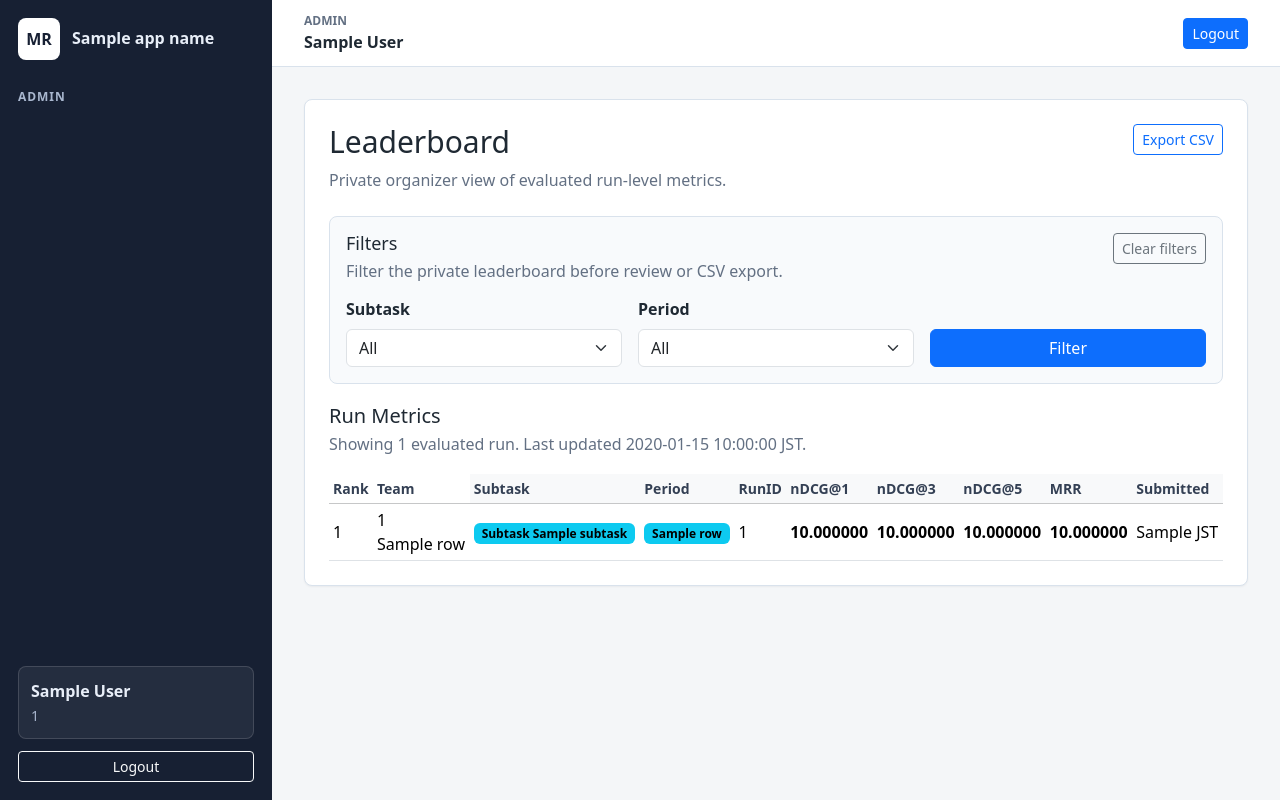
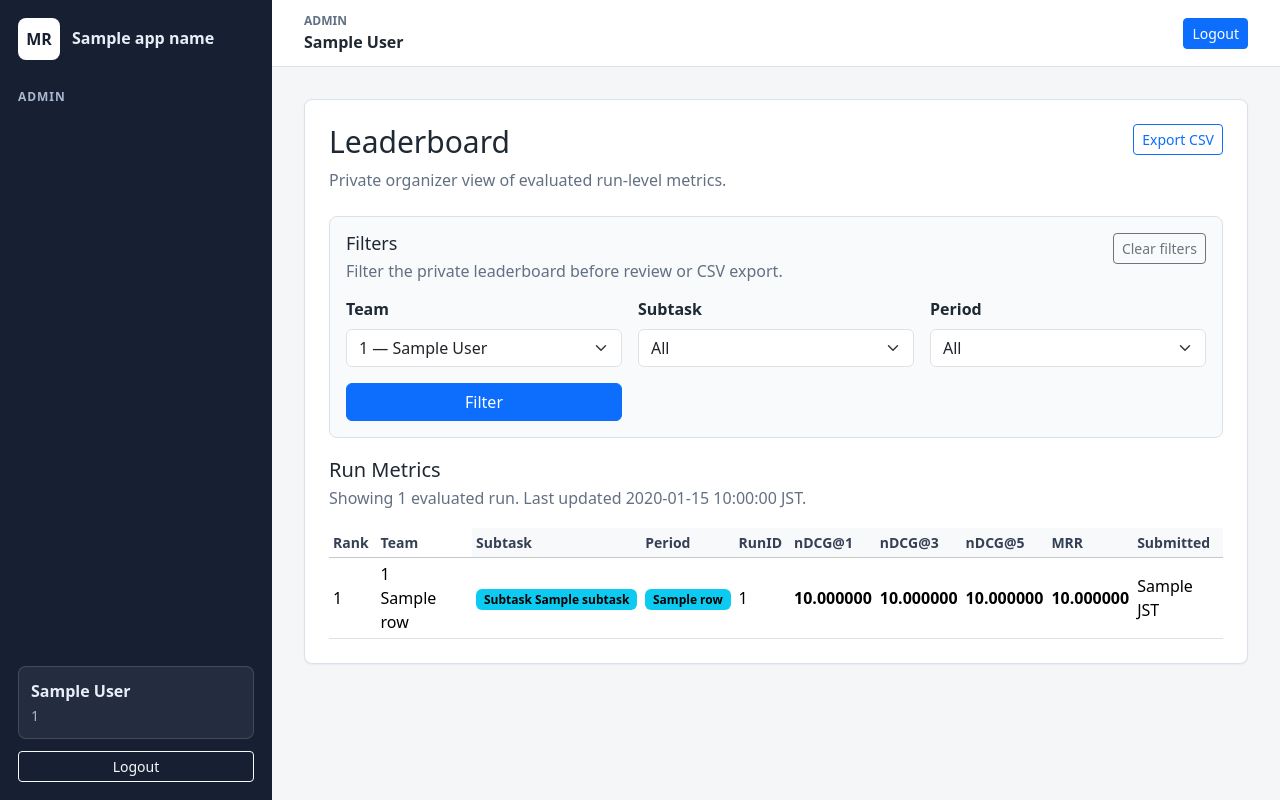
Before and after one commit to modelretrieval-1/modelretrieval-1-submission-site, a FastAPI app: template app/templates/admin_leaderboard.html in a window 1280 px wide. Run offline with FastAPI, Linux system fonts and the light colour scheme; the template is opened without the code that fills it: most values are stand-ins (such as "Sample title", 1, 10 or a date in 2020).

Commit message:
feat(admin): improve leaderboard filtering and sorting

```diff
--- a/app/evaluation.py
+++ b/app/evaluation.py
@@ -635,6 +635,7 @@ def list_latest_team_submission_summaries(
 def list_leaderboard_rows(
     connection: sqlite3.Connection,
     *,
+    team_id: str | None = None,
     subtask: str | None = None,
     period_name: str | None = None,
 ) -> tuple[LeaderboardRow, ...]:
@@ -643,6 +644,9 @@ def list_leaderboard_rows(
     if subtask:
         where_clauses.append("submissions.subtask = ?")
         parameters.append(subtask)
+    if team_id:
+        where_clauses.append("teams.team_id = ?")
+        parameters.append(team_id)
     if period_name:
         where_clauses.append("submission_periods.name = ?")
         parameters.append(period_name)
--- a/app/routes/admin.py
+++ b/app/routes/admin.py
@@ -328,9 +328,11 @@ def render_admin_submission_detail(
 
 
 def get_leaderboard_filters(request: Request) -> dict[str, str]:
+    requested_team = request.query_params.get("team_id", "").strip()
     requested_subtask = request.query_params.get("subtask", "").strip().upper()
     requested_period = request.query_params.get("period", "").strip().lower()
     return {
+        "team_id": requested_team,
         "subtask": requested_subtask if requested_subtask in {"A", "B"} else "",
         "period": requested_period if requested_period in {"normal", "late"} else "",
     }
@@ -381,8 +383,10 @@ def render_admin_leaderboard(request: Request, *, account) -> HTMLResponse:
     app_settings: Settings = request.app.state.settings
     filters = get_leaderboard_filters(request)
     with connect(app_settings.database_path) as connection:
+        teams = list_teams(connection)
         rows = list_leaderboard_rows(
             connection,
+            team_id=filters["team_id"] or None,
             subtask=filters["subtask"] or None,
             period_name=filters["period"] or None,
         )
@@ -393,6 +397,7 @@ def render_admin_leaderboard(request: Request, *, account) -> HTMLResponse:
             "app_name": app_settings.app_name,
             "account": account,
             "rows": rows,
+            "teams": teams,
             "filters": filters,
             "export_query": urlencode({key: value for key, value in filters.items() if value}),
             "last_updated_jst": datetime.now(JST).strftime("%Y-%m-%d %H:%M:%S"),
@@ -885,6 +890,7 @@ def admin_leaderboard_csv(request: Request) -> Response:
     with connect(app_settings.database_path) as connection:
         rows = list_leaderboard_rows(
             connection,
+            team_id=filters["team_id"] or None,
             subtask=filters["subtask"] or None,
             period_name=filters["period"] or None,
         )
--- a/app/static/app.css
+++ b/app/static/app.css
@@ -410,6 +410,17 @@ label {
   background: var(--app-accent-soft);
 }
 
+.submission-lifecycle.is-finished li.is-complete,
+.submission-lifecycle.is-finished li.is-current {
+  border-color: var(--app-border);
+  color: var(--app-muted);
+  font-weight: 600;
+}
+
+.submission-lifecycle.is-finished li.is-current {
+  background: #f1f3f5;
+}
+
 @media (max-width: 640px) {
   .submission-lifecycle {
     display: grid;
@@ -535,6 +546,30 @@ thead .review-identifying {
   white-space: nowrap;
 }
 
+.leaderboard-sort {
+  display: inline-flex;
+  align-items: center;
+  gap: 4px;
+  width: 100%;
+  padding: 0;
+  border: 0;
+  background: transparent;
+  color: inherit;
+  font: inherit;
+  font-weight: 700;
+  text-align: inherit;
+}
+
+.leaderboard-sort:hover,
+.leaderboard-sort:focus-visible {
+  color: var(--app-accent);
+  text-decoration: underline;
+}
+
+.leaderboard-sort-indicator {
+  font-size: 0.7em;
+}
+
 .table td {
   vertical-align: middle;
 }
@@ -560,6 +595,7 @@ thead .review-identifying {
 
 .metric-table .metric-value {
   text-align: right;
+  background: var(--app-accent-soft);
 }
 
 .metric-table .metric-primary {
--- a/app/templates/admin_leaderboard.html
+++ b/app/templates/admin_leaderboard.html
@@ -23,6 +23,15 @@
         <a class="btn btn-outline-secondary btn-sm" href="/admin/leaderboard">Clear filters</a>
       </div>
       <form method="get" action="/admin/leaderboard" class="form-grid">
+        <div>
+          <label class="form-label" for="leaderboard_team">Team</label>
+          <select class="form-select" id="leaderboard_team" name="team_id">
+            <option value="">All</option>
+            {% for team in teams %}
+              <option value="{{ team.team_id }}" {% if filters.team_id == team.team_id %}selected{% endif %}>{{ team.team_id }} — {{ team.display_name }}</option>
+            {% endfor %}
+          </select>
+        </div>
         <div>
           <label class="form-label" for="leaderboard_subtask">Subtask</label>
           <select class="form-select" id="leaderboard_subtask" name="subtask">
@@ -51,58 +60,55 @@
     </div>
 
     <div class="table-wrap">
-      <table class="table table-sm table-hover align-middle">
+      <table id="leaderboardTable" class="table table-sm table-hover align-middle">
         <thead class="table-light">
           <tr>
-            <th class="review-identifying">Rank</th>
-            <th class="review-identifying">Team</th>
-            <th>Subtask</th>
-            <th>Period</th>
-            <th>RunID</th>
-            <th>nDCG@1</th>
-            <th class="metric-primary">nDCG@3</th>
-            <th class="metric-primary">nDCG@5</th>
-            <th class="metric-primary">MRR</th>
-            <th>Submitted</th>
+            {% for column in (("Rank", "number", "review-identifying"), ("Team", "text", "review-identifying"), ("Subtask", "text", ""), ("Period", "text", ""), ("RunID", "text", ""), ("nDCG@1", "number", ""), ("nDCG@3", "number", "metric-primary"), ("nDCG@5", "number", "metric-primary"), ("MRR", "number", "metric-primary"), ("Submitted", "text", "")) %}
+              <th class="{{ column[2] }}" aria-sort="none">
+                <button class="leaderboard-sort" type="button" data-sort-column="{{ loop.index0 }}" data-sort-type="{{ column[1] }}">{{ column[0] }}<span class="leaderboard-sort-indicator" aria-hidden="true"></span></button>
+              </th>
+            {% endfor %}
           </tr>
         </thead>
         <tbody>
           {% for row in rows %}
             <tr>
-              <td class="review-identifying">{{ loop.index }}</td>
-              <td class="review-identifying">{{ row.team_public_id }}<br>{{ row.team_display_name }}</td>
-              <td><span class="badge text-bg-info">Subtask {{ row.subtask }}</span></td>
-              <td>
+              <td class="review-identifying" data-sort-value="{{ loop.index }}">{{ loop.index }}</td>
+              <td class="review-identifying" data-sort-value="{{ row.team_public_id }} {{ row.team_display_name }}">{{ row.team_public_id }}<br>{{ row.team_display_name }}</td>
+              <td data-sort-value="{{ row.subtask }}"><span class="badge text-bg-info">Subtask {{ row.subtask }}</span></td>
+              <td data-sort-value="{{ row.period_name }}">
+                <span>
                 <span class="badge text-bg-{% if row.period_name == 'normal' %}primary{% else %}info{% endif %}">
                   {{ row.period_name }}
                 </span>
+                </span>
               </td>
-              <td>{{ row.run_id }}</td>
-              <td class="metric-value">
+              <td data-sort-value="{{ row.run_id }}">{{ row.run_id }}</td>
+              <td class="metric-value" data-sort-value="{{ row.metric_values.get('ndcg@1', '') }}">
                 {% if row.metric_values.get("ndcg@1") is not none %}
                   {{ "%.6f"|format(row.metric_values.get("ndcg@1")) }}
                 {% endif %}
               </td>
-              <td class="metric-value">
+              <td class="metric-value" data-sort-value="{{ row.metric_values.get('ndcg@3', '') }}">
                 {% if row.metric_values.get("ndcg@3") is not none %}
                   {{ "%.6f"|format(row.metric_values.get("ndcg@3")) }}
                 {% endif %}
               </td>
-              <td class="metric-value">
+              <td class="metric-value" data-sort-value="{{ row.metric_values.get('ndcg@5', '') }}">
                 {% if row.metric_values.get("ndcg@5") is not none %}
                   {{ "%.6f"|format(row.metric_values.get("ndcg@5")) }}
                 {% endif %}
               </td>
-              <td class="metric-value">
+              <td class="metric-value" data-sort-value="{{ row.metric_values.get('mrr', '') }}">
                 {% if row.metric_values.get("mrr") is not none %}
                   {{ "%.6f"|format(row.metric_values.get("mrr")) }}
                 {% endif %}
               </td>
-              <td>{{ row.submitted_at_jst }} JST</td>
+              <td data-sort-value="{{ row.submitted_at_jst }}">{{ row.submitted_at_jst }} JST</td>
             </tr>
           {% else %}
             <tr>
-              <td colspan="9"><p class="empty-state">No evaluated submissions match these filters.</p></td>
+              <td colspan="10"><p class="empty-state">No evaluated submissions match these filters.</p></td>
             </tr>
           {% endfor %}
         </tbody>
@@ -110,3 +116,49 @@
     </div>
   </section>
 {% endblock %}
+
+{% block scripts %}
+  <script>
+    (() => {
+      const table = document.getElementById("leaderboardTable");
+      if (!table) return;
+      const body = table.tBodies[0];
+      const buttons = table.querySelectorAll(".leaderboard-sort");
+      let activeColumn = null;
+      let direction = 1;
+
+      buttons.forEach((button) => {
+        button.addEventListener("click", () => {
+          const column = Number(button.dataset.sortColumn);
+          if (activeColumn === column) direction *= -1;
+          else { activeColumn = column; direction = 1; }
+          const type = button.dataset.sortType;
+          const rows = Array.from(body.rows).filter((row) => row.cells.length > column);
+          rows.sort((left, right) => {
+            const a = left.cells[column].dataset.sortValue || "";
+            const b = right.cells[column].dataset.sortValue || "";
+            if (type === "number") {
+              const aNumber = Number(a);
+              const bNumber = Number(b);
+              if (Number.isNaN(aNumber)) return 1;
+              if (Number.isNaN(bNumber)) return -1;
+              return (aNumber - bNumber) * direction;
+            }
+            return a.localeCompare(b, undefined, { numeric: true, sensitivity: "base" }) * direction;
+          });
+          rows.forEach((row) => body.appendChild(row));
+          body.querySelectorAll("tr").forEach((row, index) => {
+            if (row.cells[0]) {
+              row.cells[0].textContent = index + 1;
+              row.cells[0].dataset.sortValue = index + 1;
+            }
+          });
+          buttons.forEach((item) => {
+            item.closest("th").setAttribute("aria-sort", item === button ? (direction === 1 ? "ascending" : "descending") : "none");
+            item.querySelector(".leaderboard-sort-indicator").textContent = item === button ? (direction === 1 ? " ▲" : " ▼") : "";
+          });
+        });
+      });
+    })();
+  </script>
+{% endblock %}
--- a/app/templates/team_submission_status.html
+++ b/app/templates/team_submission_status.html
@@ -28,7 +28,7 @@
         </span>
       </p>
       {% if submission.status in ('queued', 'processing', 'evaluated') %}
-        <ol class="submission-lifecycle" aria-label="Submission progress">
+        <ol class="submission-lifecycle{% if submission.status == 'evaluated' %} is-finished{% endif %}" aria-label="Submission progress">
           {% for step in lifecycle %}
             <li class="{% if (submission.status == 'queued' and loop.index <= 3) or (submission.status == 'processing' and loop.index <= 4) or (submission.status == 'evaluated' and loop.index == 5) %}is-current{% elif (submission.status == 'processing' and loop.index < 4) or (submission.status == 'evaluated' and loop.index < 5) %}is-complete{% endif %}">{{ step }}</li>
           {% endfor %}
```
Also changed, not shown: HANDOFF.md (+2 -0 lines), docs/planning/implementation-plan.md (+1 -0 lines), docs/planning/ui-ux-improvement-plan.md (+4 -0 lines), docs/product/requirements.md (+2 -0 lines), docs/ui/ui-flow.md (+4 -0 lines), tests/test_admin_leaderboard.py (+23 -0 lines).
